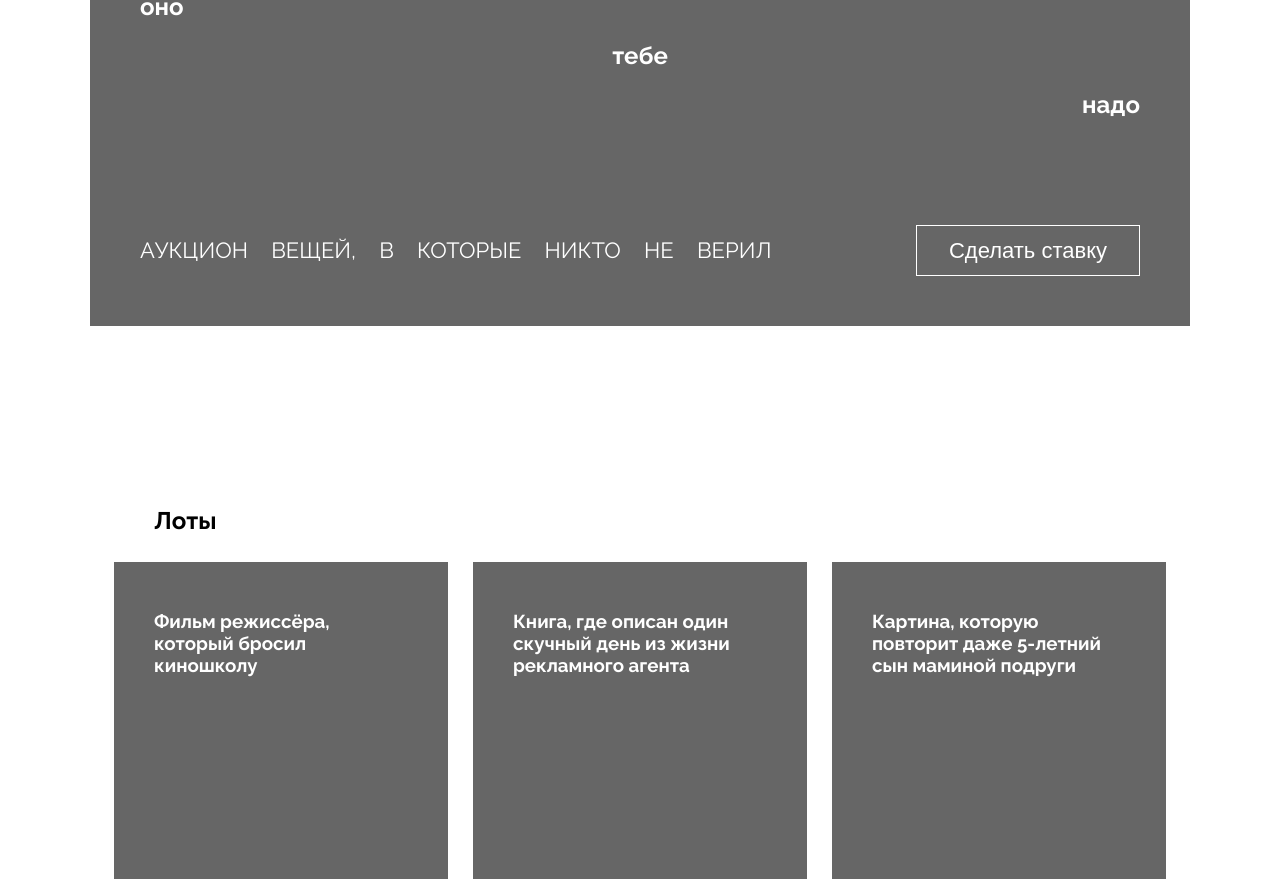
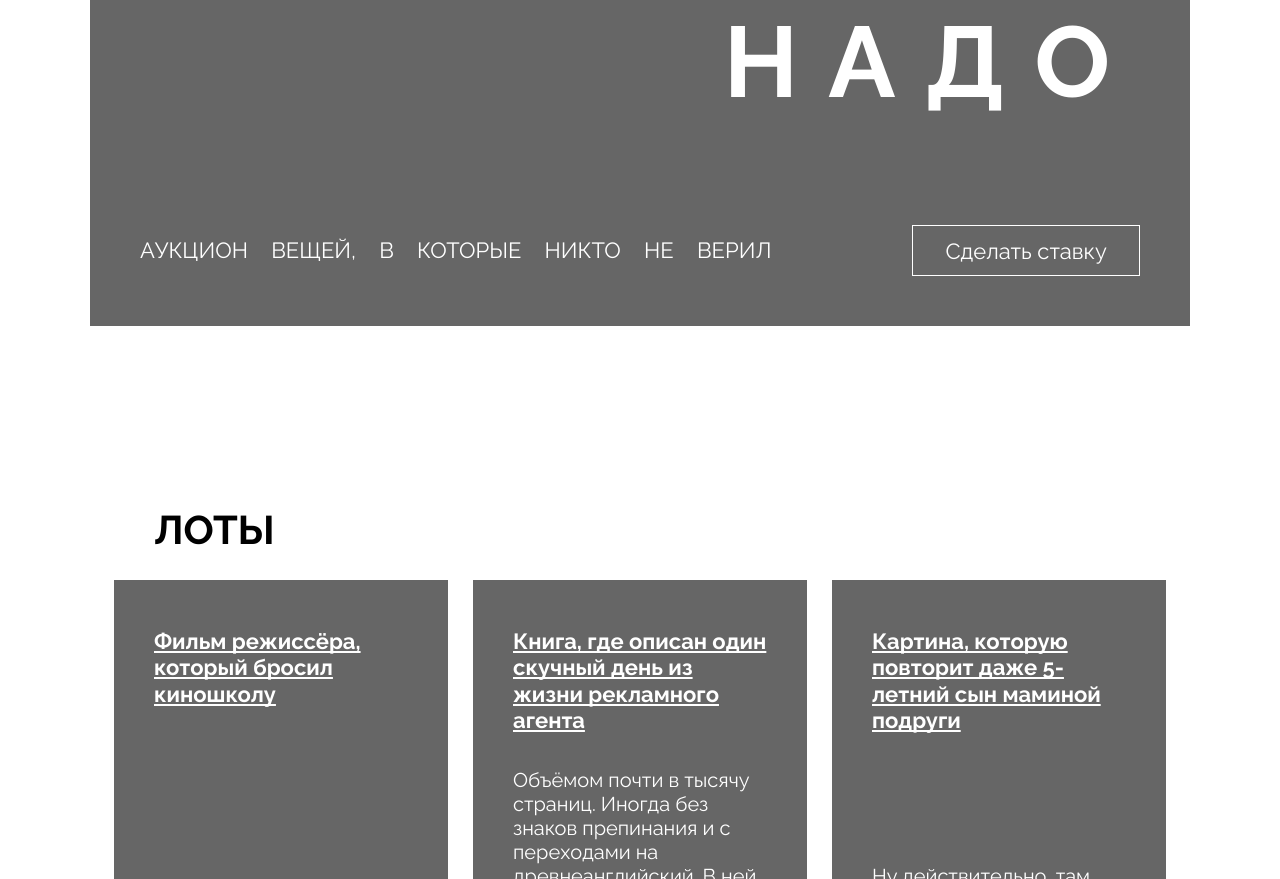
Before and after one commit to TolaLytin/ono-tebe-nado-ad, a plain HTML site: page index.html in a window 1280 px wide. Shown: the part 724-1603 px from the top of the page. Drawn offline with Linux system fonts and the light colour scheme.

Commit message:
Set up base typography and box-sizing

```diff
--- a/styles/global.css
+++ b/styles/global.css
@@ -8,6 +8,10 @@ body {
   width: 1100px;
   margin: 0 auto;
   font-family: Raleway, sans-serif;
+}
+
+html{
+  font-size: 20px;
 }
 
 h1,
@@ -27,8 +31,44 @@ blockquote {
 
 a {
   color: inherit;
+  font-size: 18px;
+  font-weight: 400;
+  text-decoration: none;
+  border-bottom: 1px solid #000;
 }
 
 img {
   width: 100%;
 }
+
+button {
+  font: inherit;
+}
+
+h1{
+  font-weight: 700;
+  font-size: 100px;
+  line-height: 115%;
+  letter-spacing: 0.3em;
+  text-transform: uppercase;
+}
+
+h2{
+  font-weight: bold;
+  font-size: 40px;
+  text-transform: uppercase;
+}
+
+h3{
+  font-size: 22px;
+  line-height: 120%;
+  font-weight: bold;
+  text-decoration: underline;
+  text-decoration-skip-ink: none;
+}
+
+p{
+  font-size: 20px;
+  font-weight: 400;
+  line-height: 120%;
+}
```
